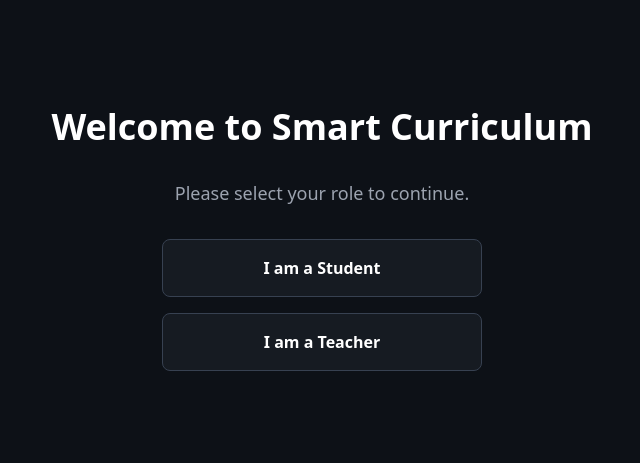
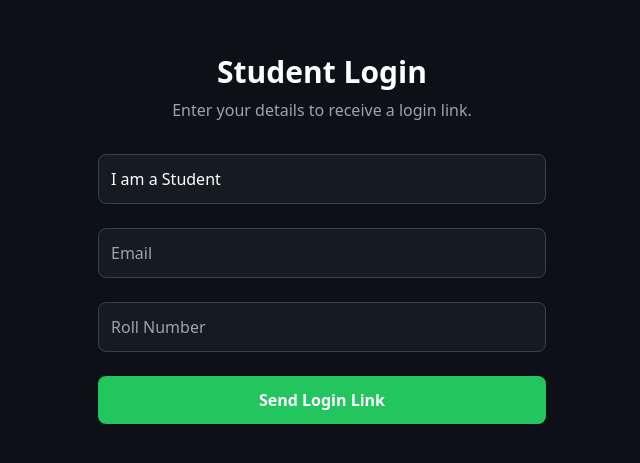
Before and after one commit to Raptor6ix9ine/smart-curriculum-app, a React app in the folder frontend/: page / in a window 1280 px wide. Shown: the part 161-624 px from the top of the page, without its empty margins (318-958 px from the left). Built offline with nearby package versions, Linux system fonts and the light colour scheme; no server answers; the HTML template or start-up script is replaced by a standard one.

Commit message:
Magic Link Log in

```diff
--- a/frontend/package.json
+++ b/frontend/package.json
@@ -11,7 +11,6 @@
     "preview": "vite preview"
   },
   "dependencies": {
-    "@supabase/supabase-js": "^2.58.0",
     "axios": "^1.7.2",
     "html5-qrcode": "^2.3.8",
     "react": "^18.3.1",
--- a/frontend/src/App.jsx
+++ b/frontend/src/App.jsx
@@ -1,115 +1,111 @@
 import React, { useState, useEffect } from 'react';
-import { createClient } from '@supabase/supabase-js';
+import axios from 'axios';
 import './index.css';
 import Dashboard from './Dashboard';
 
-// --- Initialize Supabase Client ---
-const supabaseUrl = import.meta.env.VITE_SUPABASE_URL;
-const supabaseAnonKey = import.meta.env.VITE_SUPABASE_ANON_KEY;
-export const supabase = createClient(supabaseUrl, supabaseAnonKey);
+// This is the login page with a form for email and ID
+function LoginPage() {
+  const [email, setEmail] = useState('');
+  const [userId, setUserId] = useState('');
+  const [role, setRole] = useState('student');
+  const [error, setError] = useState('');
+  const [message, setMessage] = useState('');
 
-// --- Login Page Components (No Changes Here) ---
-function RoleSelectionPage({ onSelectRole }) {
-  // ... (This component code is the same as before)
-  return (
-    <div className="text-center">
-      <h1 className="text-4xl font-bold text-white mb-8">Welcome to Smart Curriculum</h1>
-      <p className="text-lg text-gray-400 mb-8">Please select your role to continue.</p>
-      <div className="space-y-4">
-        <button onClick={() => onSelectRole('student')} className="w-full max-w-xs p-4 bg-dark-card border border-gray-700 rounded-lg text-white font-bold hover:border-spark-green transition-colors">
-          I am a Student
-        </button>
-        <button onClick={() => onSelectRole('teacher')} className="w-full max-w-xs p-4 bg-dark-card border border-gray-700 rounded-lg text-white font-bold hover:border-spark-green transition-colors">
-          I am a Teacher
-        </button>
-      </div>
-    </div>
-  );
+  const handleMagicLink = async (e) => {
+    e.preventDefault();
+    setError('');
+    setMessage('');
+    try {
+      const apiURL = import.meta.env.VITE_API_URL || 'http://127.0.0.1:8000';
+      const response = await axios.post(`${apiURL}/auth/magic-link`, {
+        email: email,
+        user_id: userId,
+        role: role
+      });
+      setMessage(response.data.message);
+    } catch (err) {
+      setError(err.response?.data?.detail || 'Failed to send link.');
     }
-
-function LoginPage({ role, onBack }) {
-  // ... (This component code is the same as before)
-  const [userId, setUserId] = useState('');
-
-  const handleGoogleLogin = async () => {
-    const { error } = await supabase.auth.signInWithOAuth({
-      provider: 'google',
-    });
-    if (error) console.error('Error logging in with Google:', error);
   };
 
   return (
-    <div className="w-full max-w-md text-center">
-      <h2 className="text-3xl font-bold text-white mb-6">
+    <div className="w-full max-w-md">
+      <h2 className="text-3xl font-bold text-center text-white mb-2">
         {role === 'student' ? 'Student Login' : 'Teacher Login'}
       </h2>
-      <div className="space-y-4">
+      <p className="text-center text-gray-400 mb-8">Enter your details to receive a login link.</p>
+
+      {message ? (
+        <div className="text-center p-4 bg-dark-card rounded-lg">
+          <p className="font-bold text-spark-green">{message}</p>
+        </div>
+      ) : (
+        <form onSubmit={handleMagicLink} className="space-y-6">
+           <select
+            value={role}
+            onChange={(e) => setRole(e.target.value)}
+            className="w-full p-3 bg-dark-card border border-gray-700 rounded-lg text-white focus:outline-none focus:border-spark-green appearance-none"
+          >
+            <option value="student">I am a Student</option>
+            <option value="teacher">I am a Teacher</option>
+          </select>
+          <input
+            type="email"
+            placeholder="Email"
+            value={email}
+            onChange={(e) => setEmail(e.target.value)}
+            className="w-full p-3 bg-dark-card border border-gray-700 rounded-lg text-white focus:outline-none focus:border-spark-green"
+            required
+          />
           <input
             type="text"
-          placeholder={role === 'student' ? "Enter Your Roll Number" : "Enter Your Employee ID"}
+            placeholder={role === 'student' ? "Roll Number" : "Employee ID"}
             value={userId}
             onChange={(e) => setUserId(e.target.value)}
             className="w-full p-3 bg-dark-card border border-gray-700 rounded-lg text-white focus:outline-none focus:border-spark-green"
             required
           />
-        <button onClick={handleGoogleLogin} className="w-full p-4 bg-dark-card border border-gray-700 rounded-lg text-white font-bold hover:border-spark-green transition-colors flex items-center justify-center gap-4">
-          <img src="https://upload.wikimedia.org/wikipedia/commons/c/c1/Google_%22G%22_logo.svg" alt="Google logo" className="w-6 h-6"/>
-          Sign in with Google
+          {error && <p className="text-red-500 text-sm text-center">{error}</p>}
+          <button type="submit" className="w-full p-3 bg-spark-green text-white font-bold rounded-lg hover:bg-green-500 transition-colors">
+            Send Login Link
           </button>
-      </div>
-      <button onClick={onBack} className="mt-6 text-gray-400 hover:text-white transition-colors">
-        Go Back
-      </button>
+        </form>
+      )}
     </div>
   );
 }
 
-// --- The Main App Component ---
+
+// The main App component that handles the session from the magic link
 function App() {
-  const [session, setSession] = useState(null);
-  const [userRole, setUserRole] = useState(null);
-  const [loading, setLoading] = useState(true); // <-- NEW LOADING STATE
+  const [isLoggedIn, setIsLoggedIn] = useState(!!localStorage.getItem('authToken'));
+  const [loading, setLoading] = useState(true);
 
   useEffect(() => {
-    const fetchSession = async () => {
-      const { data: { session } } = await supabase.auth.getSession();
-      setSession(session);
-      setLoading(false); // <-- Set loading to false after the first check
-    };
-
-    fetchSession();
-
-    const { data: { subscription } } = supabase.auth.onAuthStateChange((_event, session) => {
-      setSession(session);
-    });
-
-    return () => subscription.unsubscribe();
+    const hash = window.location.hash;
+    if (hash) {
+      const params = new URLSearchParams(hash.substring(1));
+      const accessToken = params.get('access_token');
+      if (accessToken) {
+        localStorage.setItem('authToken', accessToken);
+        setIsLoggedIn(true);
+        window.history.replaceState({}, document.title, window.location.pathname);
+      }
+    }
+    setLoading(false);
   }, []);
 
-  // -- NEW RENDERING LOGIC ---
-  // 1. If we are still loading the session, show a loading message
   if (loading) {
     return <div className="bg-dark-bg min-h-screen flex items-center justify-center text-white">Loading...</div>;
   }
 
-  // 2. If there IS a session, show the Dashboard
-  if (session) {
+  if (isLoggedIn) {
     return <Dashboard />;
   }
 
-  // 3. If there is NO session and NO role selected, show Role Selection
-  if (!userRole) {
   return (
     <div className="bg-dark-bg min-h-screen flex items-center justify-center">
-        <RoleSelectionPage onSelectRole={setUserRole} />
-      </div>
-    );
-  }
-
-  // 4. If there is NO session but a role IS selected, show the Login Page
-  return (
-    <div className="bg-dark-bg min-h-screen flex items-center justify-center">
-      <LoginPage role={userRole} onBack={() => setUserRole(null)} />
+      <LoginPage />
     </div>
   );
 }
```
Also changed, not shown: 1 other file (tests, documents, lock files or other folders). Lines whose indentation alone changed are shown as unchanged.
